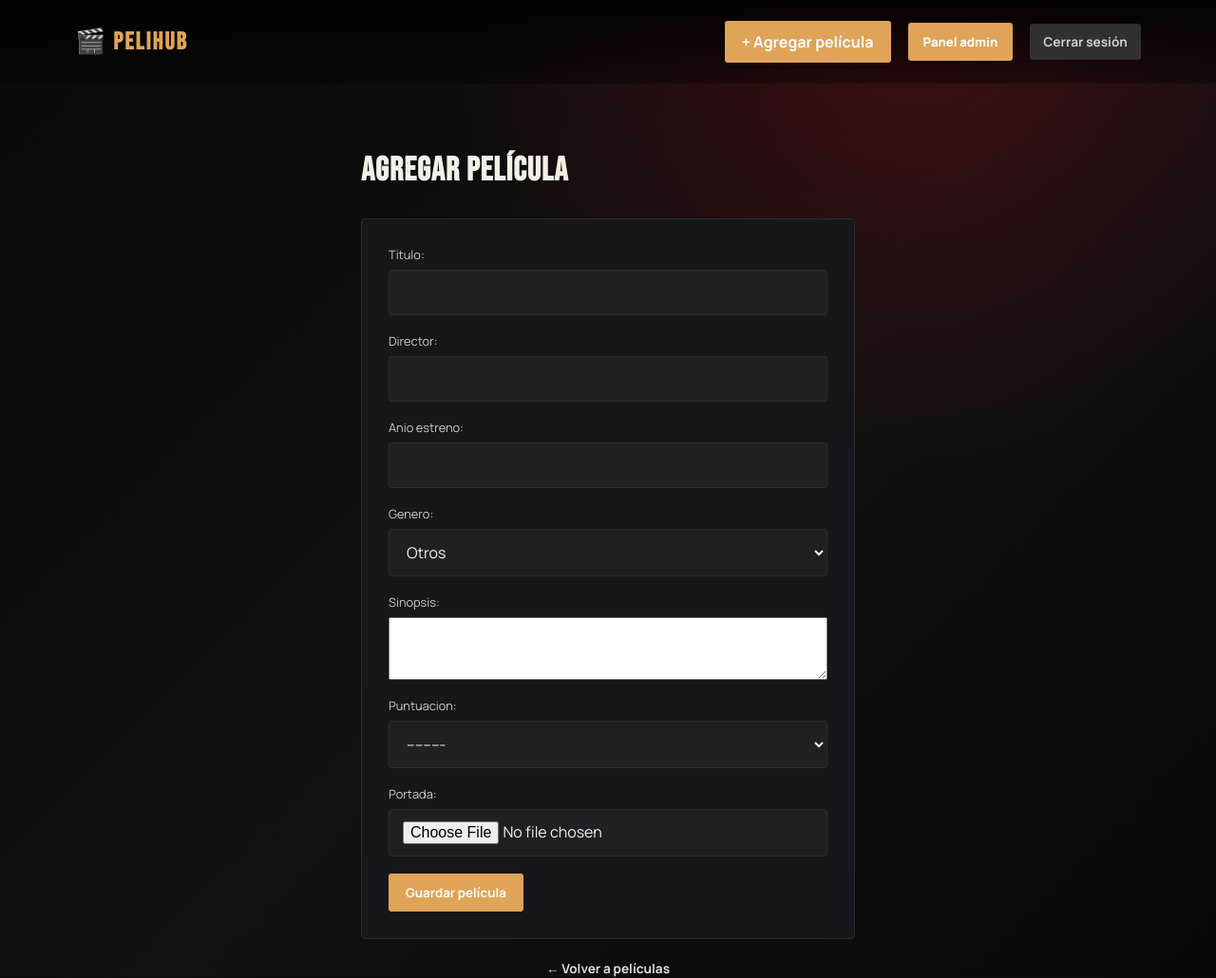
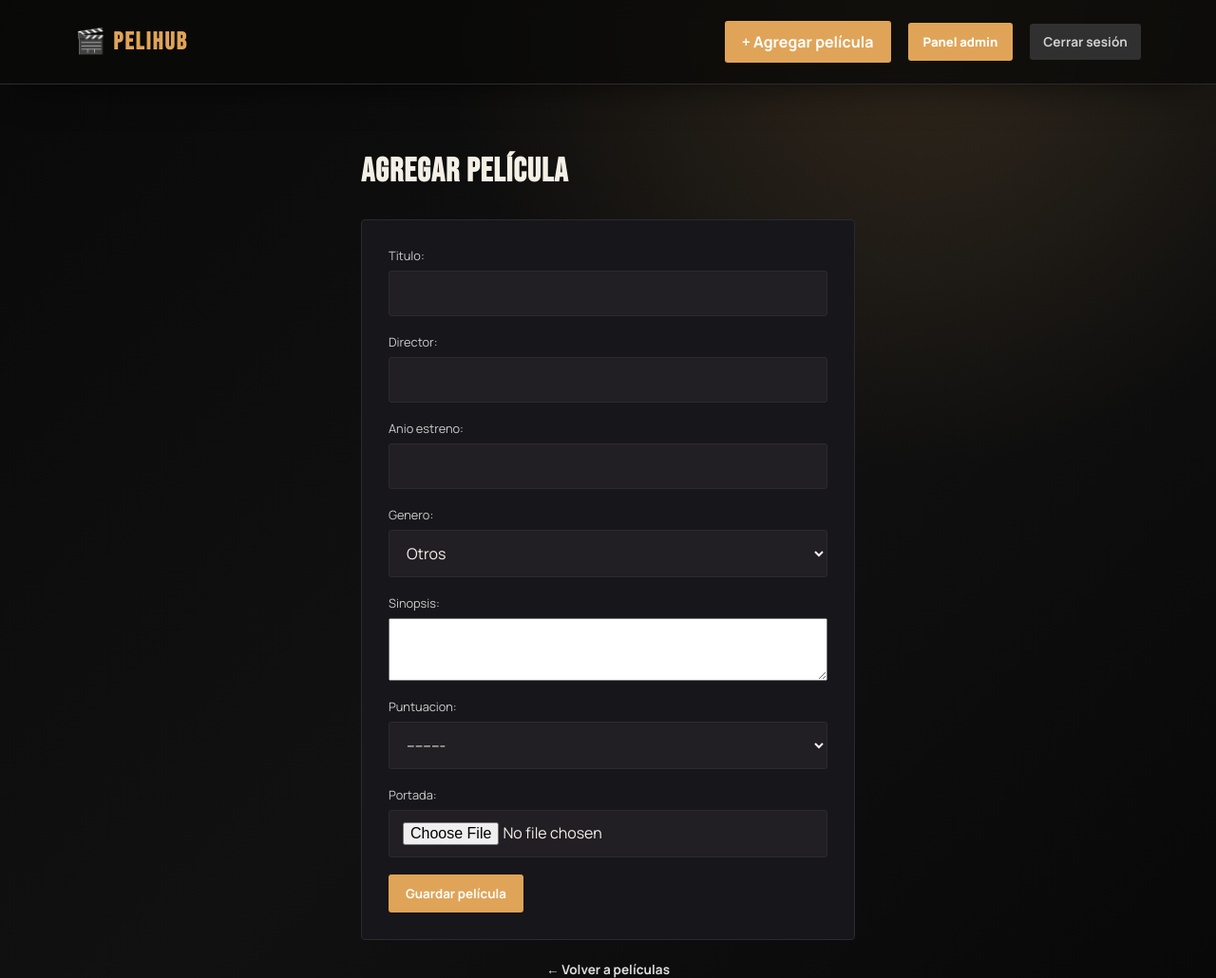
Before and after one commit to JAJOA94/Peli_Hub, a Django app: page /peliculas/nueva/ in a window 1280 px wide. Shown: the whole page at 95% size. Run offline with Django 5.2, Linux system fonts and the light colour scheme; the visitor is signed in with stand-in values (Sample User, id 1); parts of the project's set-up code (start-up, migrations or seed data) failed here and were passed over.

Commit message:
rediseño del header y barra de navegación

```diff
--- a/peliculas/static/peliculas/app.css
+++ b/peliculas/static/peliculas/app.css
@@ -24,15 +24,19 @@
     margin: 0;
     color: var(--ink);
     background: #0b0b0b;
-    background-image: radial-gradient(circle at 75% 0%, rgba(229, 9, 20, .22), transparent 31rem), linear-gradient(135deg, #090909 0%, #111 52%, #080808 100%);
+    background-image: radial-gradient(circle at 75% 0%, rgba(224, 164, 88, .16), transparent 31rem), linear-gradient(135deg, #090909 0%, #111 52%, #080808 100%);
     font-family: 'Manrope', sans-serif;
 }
 
 header {
-    background: linear-gradient(180deg, rgba(0, 0, 0, .92), rgba(0, 0, 0, .36));
+    background: rgba(10, 9, 8, .78);
+    backdrop-filter: blur(10px);
+    border-bottom: 1px solid var(--line);
+    box-shadow: var(--shadow-soft);
     padding: 22px 0;
-    position: relative;
-    z-index: 2;
+    position: sticky;
+    top: 0;
+    z-index: 20;
 }
 
 .header-inner {
```
